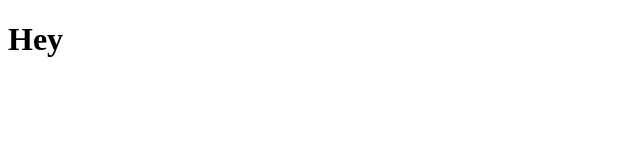
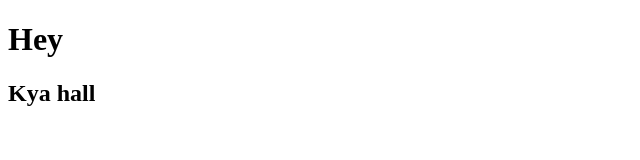
Before and after one commit to Coder-Abhinavdixit/hello, a plain HTML site: page index.html in a window 1280 px wide. Shown: the whole page, without its empty margins (0-640 px from the left). Drawn offline with Linux system fonts and the light colour scheme.

Commit message:
Update index.html

```diff
--- a/index.html
+++ b/index.html
@@ -7,6 +7,6 @@
  </head>
  <body>
     <h1>Hey</h1>
-
+     <h2>Kya hall</h2>
  </body>
  </html>
```
